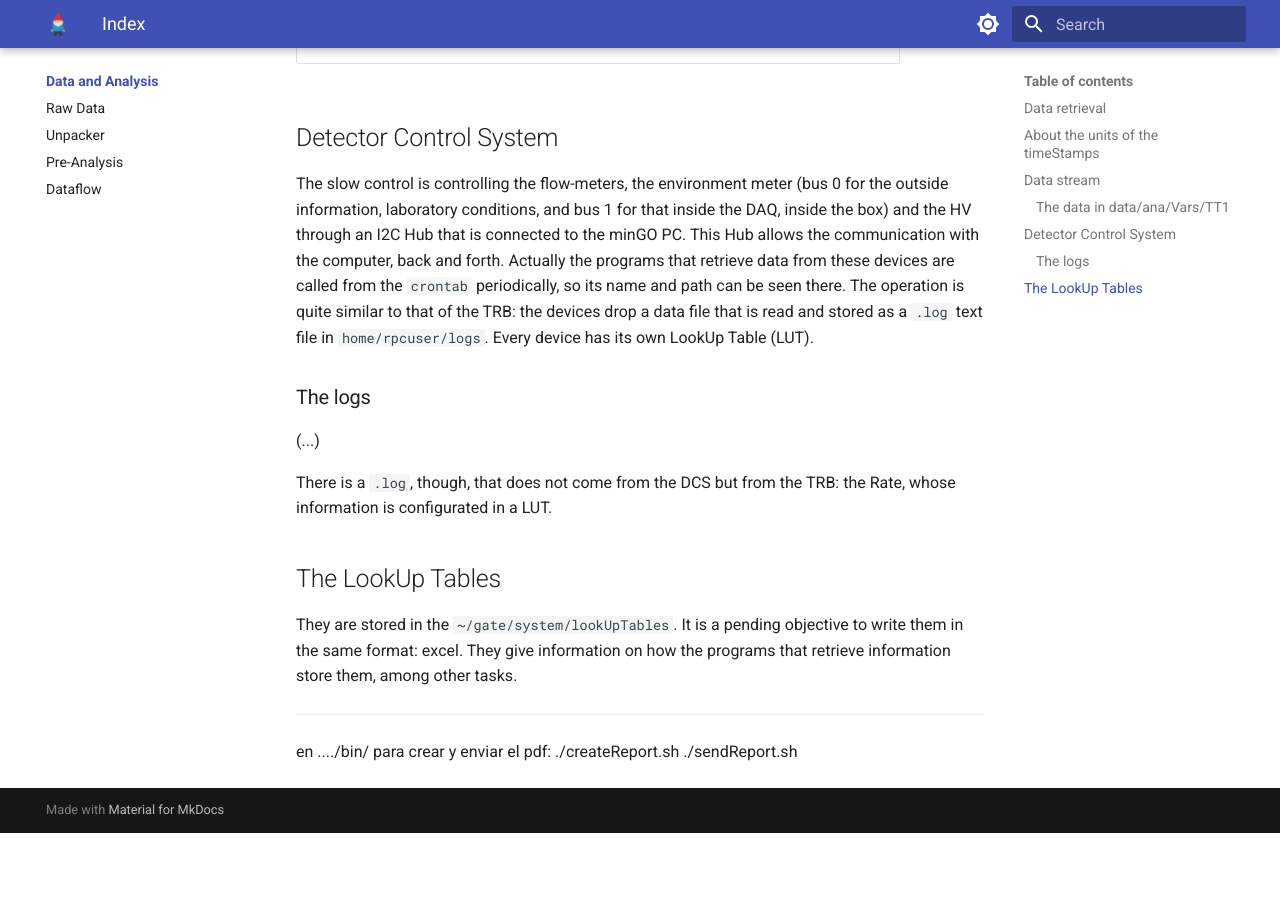
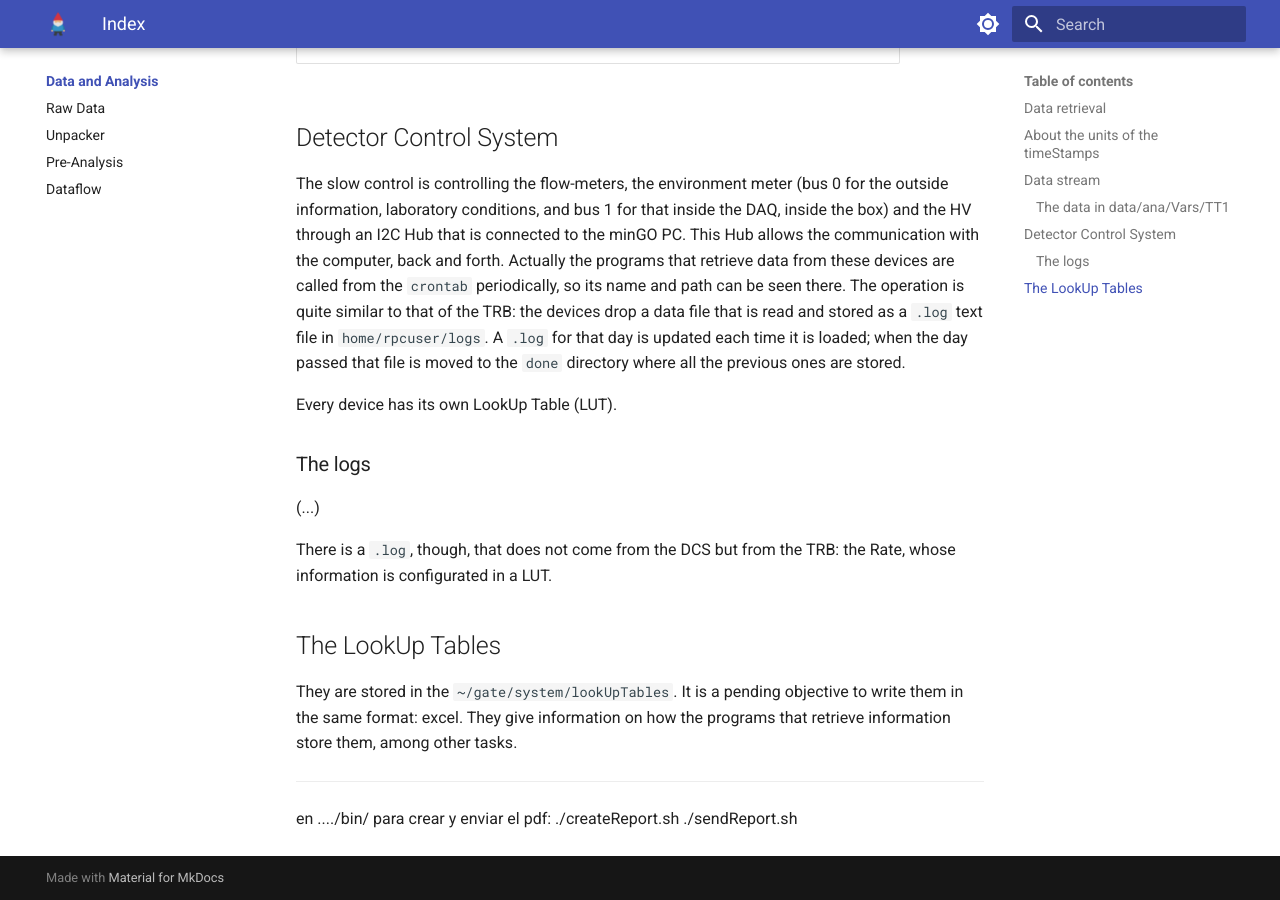
Before and after one commit to cayesoneira/miniTRASGO-documentation, an MkDocs documentation site: the page built from docs/data/index.md, in a window 1280 px wide and 900 px high, scrolled down 2689 px. Built offline with MkDocs 1.6.1 and Material for MkDocs 9.7.7, drawn with Linux system fonts in a browser that asks for light colours; before the commit the page ends 3522 px from its top, so only the background shows below that.

Commit message:
Update index.md

```diff
--- a/docs/data/index.md
+++ b/docs/data/index.md
@@ -52,7 +52,9 @@
 
 
 ## Detector Control System
-The slow control is controlling the flow-meters, the environment meter (bus 0 for the outside information, laboratory conditions, and bus 1 for that inside the DAQ, inside the box) and the HV through an I2C Hub that is connected to the minGO PC. This Hub allows the communication with the computer, back and forth. Actually the programs that retrieve data from these devices are called from the `crontab` periodically, so its name and path can be seen there. The operation is quite similar to that of the TRB: the devices drop a data file that is read and stored as a `.log` text file in `home/rpcuser/logs`. Every device has its own LookUp Table (LUT).
+The slow control is controlling the flow-meters, the environment meter (bus 0 for the outside information, laboratory conditions, and bus 1 for that inside the DAQ, inside the box) and the HV through an I2C Hub that is connected to the minGO PC. This Hub allows the communication with the computer, back and forth. Actually the programs that retrieve data from these devices are called from the `crontab` periodically, so its name and path can be seen there. The operation is quite similar to that of the TRB: the devices drop a data file that is read and stored as a `.log` text file in `home/rpcuser/logs`. A `.log` for that day is updated each time it is loaded; when the day passed that file is moved to the `done` directory where all the previous ones are stored.
+
+Every device has its own LookUp Table (LUT).
 
 ### The logs
 (...)
```
